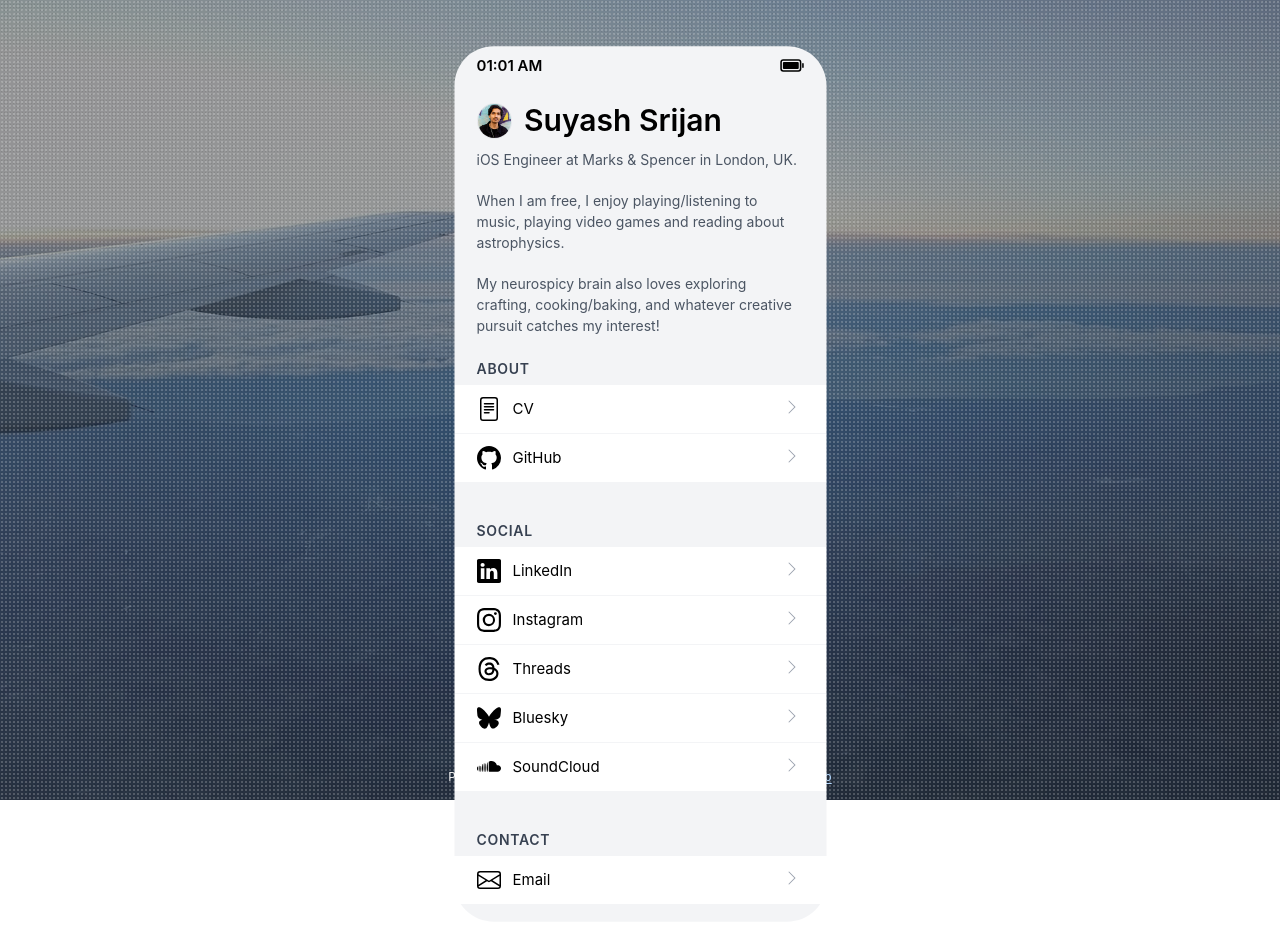
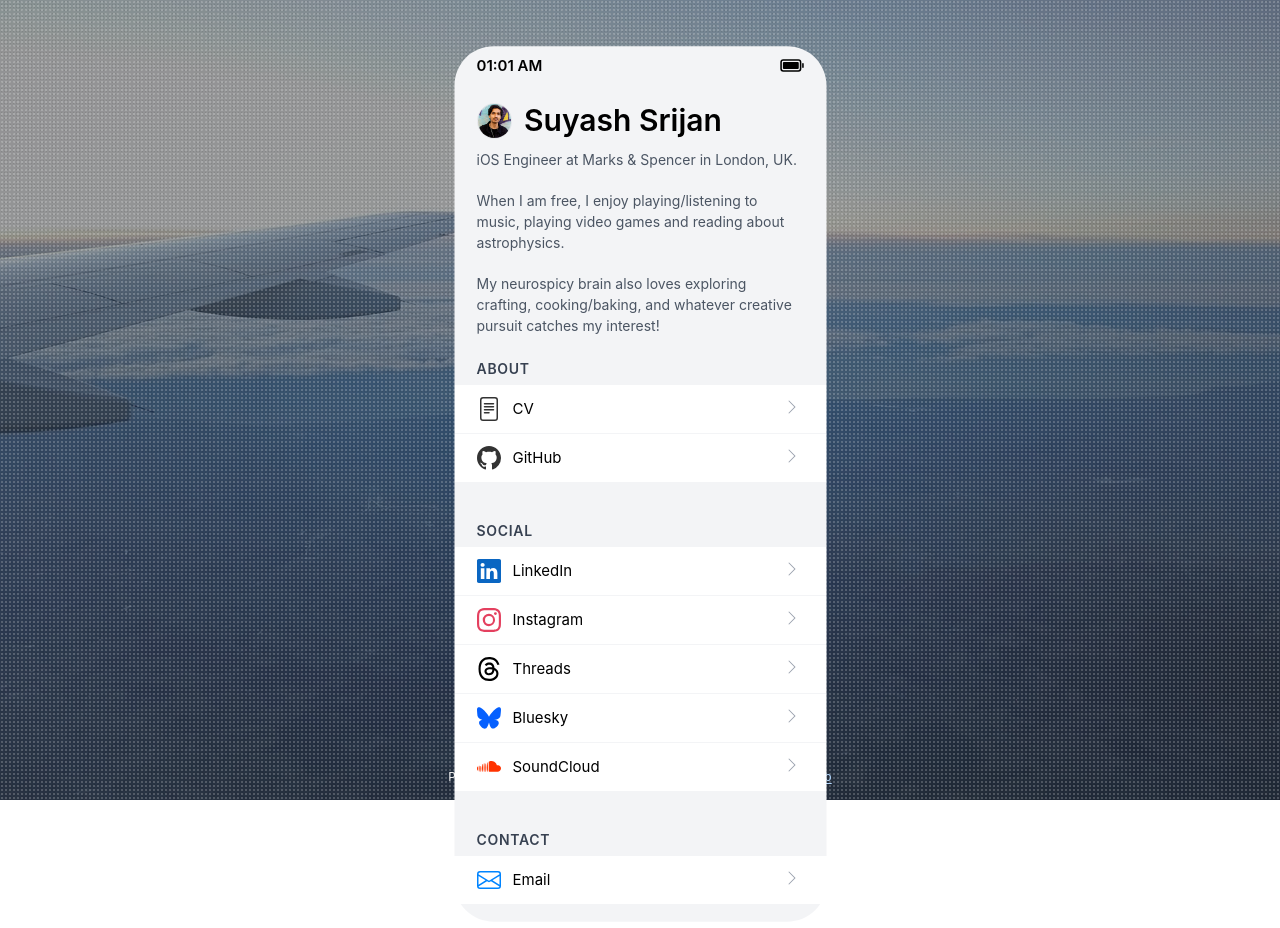
Before and after one commit to theblixguy/personal-website, a React (Vite) app: page / in a window 1280 px wide. Shown: the top 928 px of the page. Built offline with nearby package versions, Linux system fonts and the light colour scheme.

Commit message:
Fix colours on the icons

```diff
--- a/src/main.jsx
+++ b/src/main.jsx
@@ -25,12 +25,12 @@
     title: 'About',
     items: [
       {
-        icon: <div className="icon"><BsFileText role="presentation" className="github" /></div>,
+        icon: <div className="icon file"><BsFileText role="presentation" className="file" /></div>,
         label: 'CV',
         link: '/download/Suyash_Srijan_Resume.pdf'
       },
       {
-        icon: <div className="icon"><BsGithub role="presentation" className="github" /></div>,
+        icon: <div className="icon github"><BsGithub role="presentation" className="github" /></div>,
         label: 'GitHub',
         link: 'https://github.com/theblixguy'
       }
@@ -40,27 +40,27 @@
     title: 'Social',
     items: [
       {
-        icon: <div className="icon"><BsLinkedin role="presentation" className="linkedin" /></div>,
+        icon: <div className="icon linkedin"><BsLinkedin role="presentation" className="linkedin" /></div>,
         label: 'LinkedIn',
         link: 'https://www.linkedin.com/in/suyashsrij'
       },
       {
-        icon: <div className="icon"><BsInstagram role="presentation" className="instagram" /></div>,
+        icon: <div className="icon instagram"><BsInstagram role="presentation" className="instagram" /></div>,
         label: 'Instagram',
         link: 'https://instagram.com/suyashsrijan'
       },
       {
-        icon: <div className="icon"><BsThreads role="presentation" className="threads" /></div>,
+        icon: <div className="icon threads"><BsThreads role="presentation" className="threads" /></div>,
         label: 'Threads',
         link: 'https://threads.net/@suyashsrijan'
       },
       {
-        icon: <div className="icon"><FaBluesky role="presentation" className="bluesky" /></div>,
+        icon: <div className="icon bluesky"><FaBluesky role="presentation" className="bluesky" /></div>,
         label: 'Bluesky',
         link: 'https://bsky.app/profile/suyashsrijan.bsky.social'
       },
       {
-        icon: <div className="icon"><FaSoundcloud role="presentation" className="soundcloud" /></div>,
+        icon: <div className="icon soundcloud"><FaSoundcloud role="presentation" className="soundcloud" /></div>,
         label: 'SoundCloud',
         link: 'https://soundcloud.com/suyashsrijan'
       }
@@ -70,7 +70,7 @@
     title: 'Contact',
     items: [
       {
-        icon: <div className="icon"><BsEnvelope role="presentation" className="email" /></div>,
+        icon: <div className="icon email"><BsEnvelope role="presentation" className="email" /></div>,
         label: 'Email',
         link: 'mailto:suyashsrijan@outlook.com'
       }
--- a/src/style.css
+++ b/src/style.css
@@ -142,6 +142,10 @@
   width: 1.25rem;
   height: 1.25rem;
   color: #9ca3af;
+}
+
+.file svg {
+  color: #333333;
 }
 
 .github svg {
```
